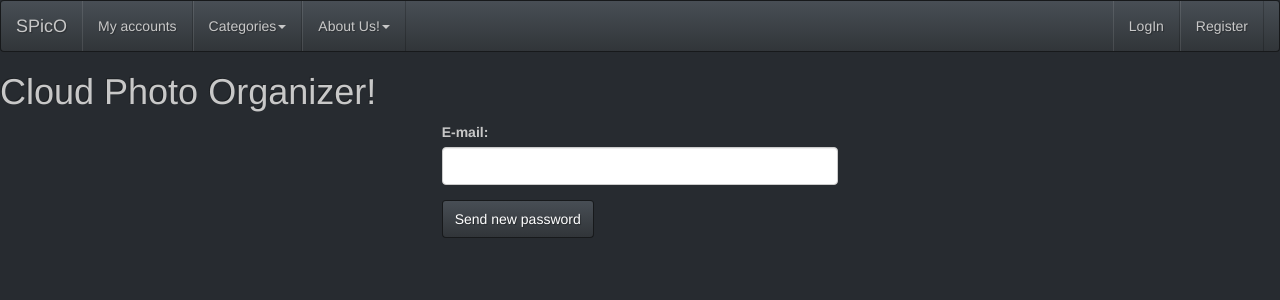
After one commit to Vencislav-Dzhukelov/Cloud-Photos-Organizer, a Django app: page /password_reset/ in a window 1280 px wide. The commit adds this page. Shown: the top 300 px of the page. Run offline with Django 3.2, Linux system fonts and the light colour scheme; some libraries are stand-ins or nearby versions.

Commit message:
some styles

```diff
--- a/organizer/website/templates/contact.html
+++ b/organizer/website/templates/contact.html
@@ -13,6 +13,11 @@
         </div>
 
         <div class="form-group">
+          <label>Email:</label>
+          <input type="email" name="email" class="form-control"/>
+        </div>
+
+        <div class="form-group">
           <label>Message:</label>
           <input type="text" name="message" class="form-control"/>
         </div>
--- a/organizer/website/templates/login.html
+++ b/organizer/website/templates/login.html
@@ -14,5 +14,6 @@
             </div>
             <input type="submit" value="Login" class="btn btn-default"/>
         </form>
+        <p><a href="{% url 'password_reset' %}">Forgot your password?</a></p>
     </div>
 {% endblock main %}
--- /dev/null
+++ b/organizer/website/templates/password_reset.html
@@ -0,0 +1,14 @@
+{% extends "layout.html" %}
+
+{% block main %}
+    <div class="col-md-4 col-md-offset-4">
+        <form method="POST" action="{% url 'password_reset' %}" role="form">
+            {% csrf_token %}
+            <div class="form-group">
+                <label>E-mail:</label>
+                <input type="text" name="email" autocomplete="on" class="form-control"/>
+            </div>
+            <input type="submit" value="Send new password" class="btn btn-default"/>
+        </form>
+    </div>
+{% endblock main %}
--- a/organizer/website/urls.py
+++ b/organizer/website/urls.py
@@ -8,4 +8,5 @@
                        url(r"^organizer/", 'organizer', name="organizer"),
                        url(r"^logout/$", 'organizer_logout', name="logout"),
                        url(r"^contact/$", 'contact', name="contact"),
+                       url(r"^password_reset/$", 'password_reset', name="password_reset")
                        )
--- a/organizer/website/views.py
+++ b/organizer/website/views.py
@@ -3,7 +3,10 @@
 from django.contrib.auth.models import User
 from django.contrib.auth import authenticate, login, logout
 from django.contrib.auth.decorators import login_required
-from django.core.mail import send_mail
+#from django.core.mail import send_mail
+import re
+from website.send_new_password import generate_new_password, send_reset_password, send_feedback
+from website.sending_settings import SENDER_EMAIL
 
 # Create your views here.
 
@@ -22,7 +25,8 @@
         email = request.POST.get("email")
         password = request.POST.get("password")
 
-        if not _validate_register(username, email, password):
+        if _validate_register(username, email, password) != True:
+            password_error = _validate_register(username, email, password)
             return redirect("register")
 
         user = User.objects.create_user(username, email, password)
@@ -41,6 +45,18 @@
 
     if password is None or password.strip() == "":
         return False
+
+    if len(password) < 8:
+        password_error = "Password too short! Must be at least 8 symbols."
+        return password_error
+
+    if not re.search('[a-zA-Z]', password):
+        password_error = "Your password must contain upper and lower case characters!"
+        return password_error
+
+    if not re.search('[0-9]', password):
+        password_error = "Your password must contain digits!"
+        return password_error
 
     return True
 
@@ -65,10 +81,32 @@
             return redirect("organizer")
         else:
             # TODO: Make some message for this
+            login_error = "Wrong username or password!"
             return redirect("register")
 
     else:
         return render(request, "login.html", locals())
+
+
+def password_reset(request):
+    if request.user.is_authenticated():
+        return redirect("organizer")
+
+    if request.method == "POST":
+        email = request.POST.get("email")
+        user = User.objects.get(email=email)
+        if user is not None:
+            new_password = generate_new_password()
+            send_reset_password(email, new_password)
+            user.set_password(new_password)
+            user.save()
+            return redirect("login")
+        else:
+            reset_password_error = "Wrong E-mail!!"
+            return redirect("password_reset")
+
+    else:
+        return render(request, "password_reset.html", locals())
 
 
 @login_required(login_url="login")
@@ -77,4 +115,10 @@
 
 
 def contact(request):
+    if request.method == "POST":
+        name = request.POST.get("sender_name")
+        email = request.POST.get("email")
+        message = request.POST.get("message")
+        send_feedback(SENDER_EMAIL, message, name, email)
+
     return render(request, "contact.html", locals())
```
Also changed, not shown: organizer/website/send_new_password.py (added, +35 -0 lines).
